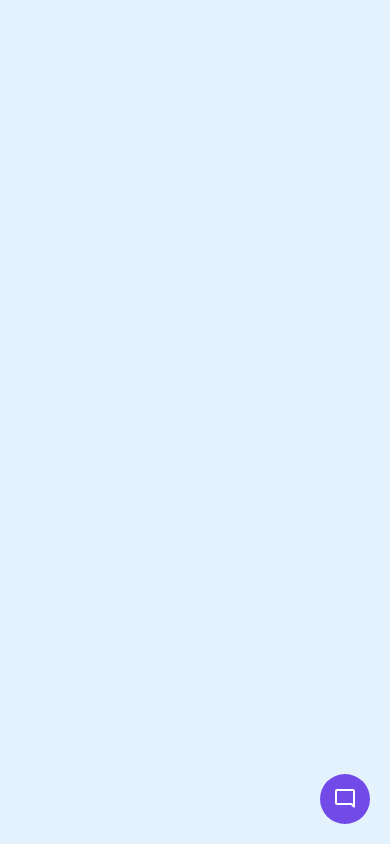
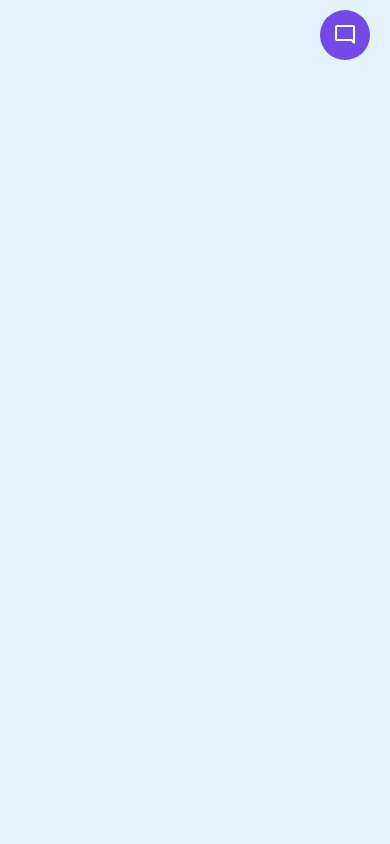
Before and after one commit to denduednue/E, a plain HTML site: page index.html in a window 390 px wide. Drawn offline with nearby package versions, Linux system fonts and the light colour scheme.

Commit message:
Update style.css

```diff
--- a/style.css
+++ b/style.css
@@ -11,8 +11,8 @@ body {
 }
 .chatbot-toggler {
   position: fixed;
-  bottom: 30px;
-  right: 35px;
+  top: 10px;
+  right: 15px;
   outline: none;
   border: none;
   height: 50px;
@@ -50,7 +50,7 @@ body.show-chatbot .chatbot-toggler span:last-child {
   opacity: 0;
   pointer-events: none;
   transform: scale(0.5);
-  transform-origin: bottom right;
+  transform-origin: top right;
   box-shadow: 0 0 128px 0 rgba(0,0,0,0.1),
               0 32px 64px -48px rgba(0,0,0,0.5);
   transition: all 0.1s ease;
```
